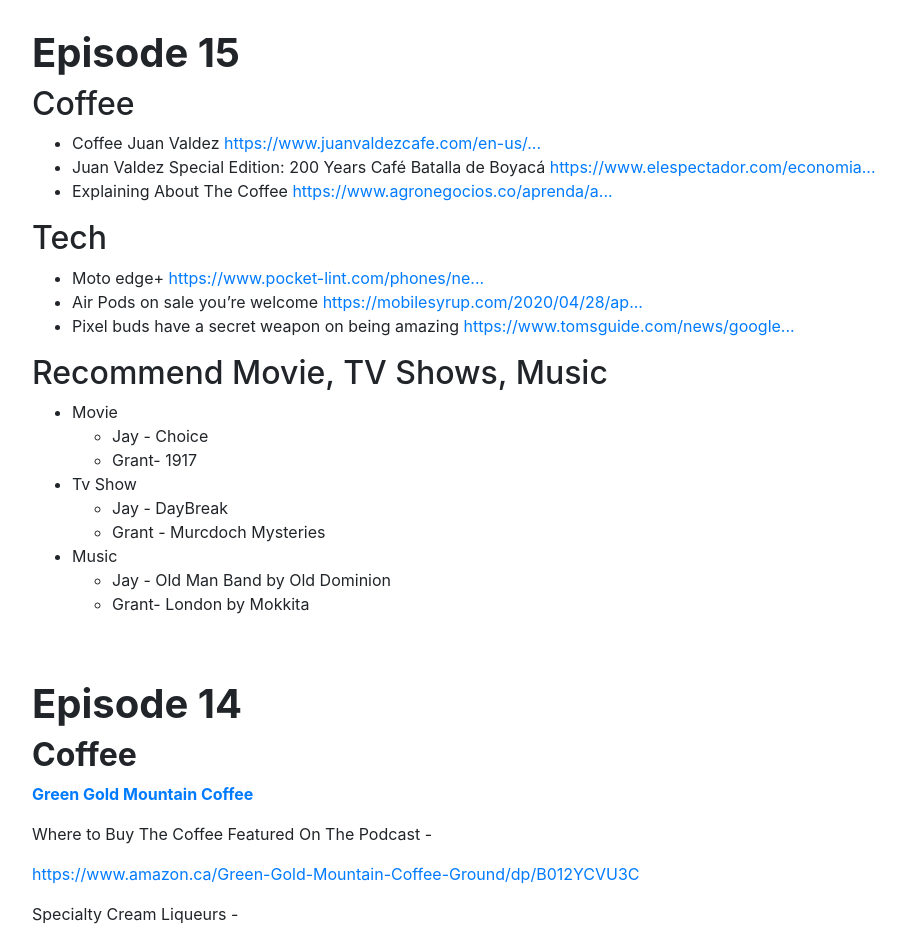
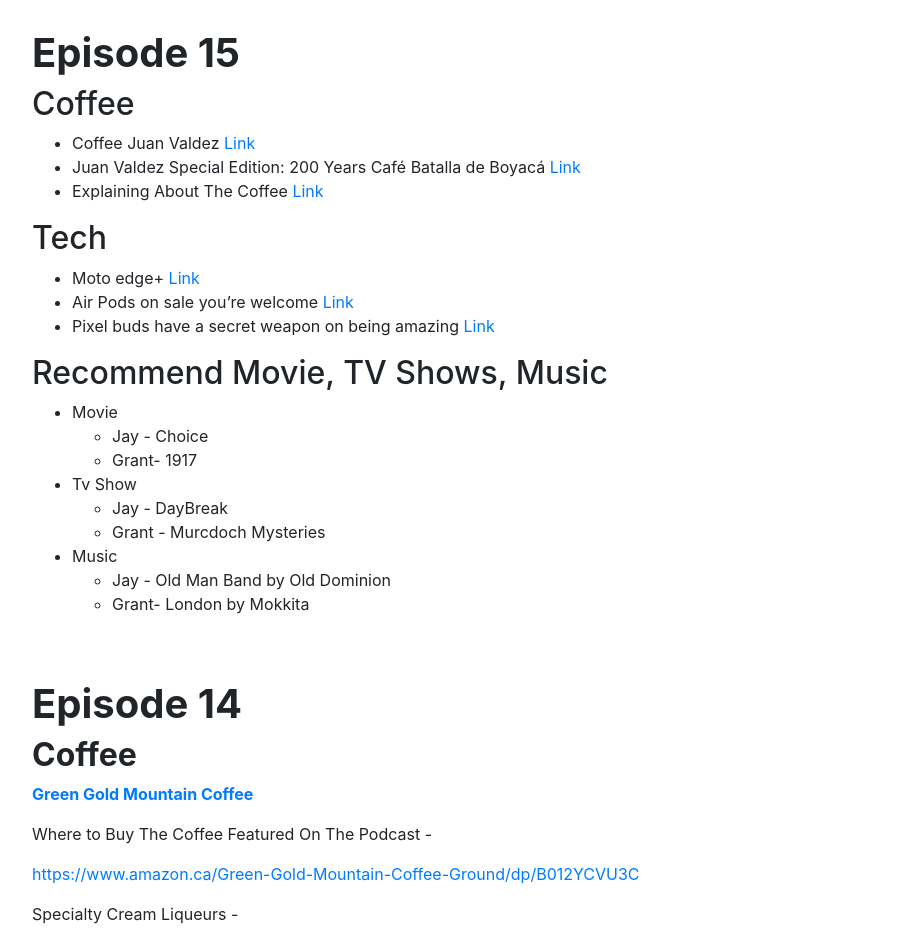
Before and after one commit to TBIACS/TBIACS.github.io, a plain HTML site: page links.html in a window 1280 px wide. Shown: the part 1100-2030 px from the top of the page, without its empty margins (53-959 px from the left). Drawn offline with nearby package versions, Linux system fonts and the light colour scheme; a web font is replaced by a local one.

Commit message:
EP 15 - Update Links

```diff
--- a/links.html
+++ b/links.html
@@ -124,21 +124,16 @@
                 <h1><strong>Episode 15</strong></h1>
                 <h2>Coffee</h2>
                 <ul>
-                    <li>Coffee Juan Valdez <a dir="auto" spellcheck="false" href="https://www.youtube.com/redirect?q=https%3A%2F%2Fwww.juanvaldezcafe.com%2Fen-us%2Fproducts%2F&amp;redir_token=Z9rtxdNmcOInlpCf2UOAd7GTsi58MTU4OTQ5ODEyNkAxNTg5NDExNzI2&amp;event=video_description&amp;v=e-buh7RShU8"
-                            target="_blank" rel="nofollow noopener">https://www.juanvaldezcafe.com/en-us/...</a></li>
-                    <li>Juan Valdez Special Edition: 200 Years Caf&eacute; Batalla de Boyac&aacute; <a dir="auto" spellcheck="false" href="https://www.youtube.com/redirect?q=https%3A%2F%2Fwww.elespectador.com%2Feconomia%2Fjuan-valdez-lanza-edicion-especial-de-cafe-para-conmemorar-la-batalla-de-boyaca-articulo-871687&amp;redir_token=Z9rtxdNmcOInlpCf2UOAd7GTsi58MTU4OTQ5ODEyNkAxNTg5NDExNzI2&amp;event=video_description&amp;v=e-buh7RShU8"
-                            target="_blank" rel="nofollow noopener">https://www.elespectador.com/economia...</a></li>
-                    <li>Explaining About The Coffee <a dir="auto" spellcheck="false" href="https://www.youtube.com/redirect?q=https%3A%2F%2Fwww.agronegocios.co%2Faprenda%2Fasi-es-la-nueva-edicion-especial-200-anos-cafe-batalla-de-boyaca-de-juan-valdez-2886678&amp;redir_token=Z9rtxdNmcOInlpCf2UOAd7GTsi58MTU4OTQ5ODEyNkAxNTg5NDExNzI2&amp;event=video_description&amp;v=e-buh7RShU8"
-                            target="_blank" rel="nofollow noopener">https://www.agronegocios.co/aprenda/a...</a></li>
+                    <li>Coffee Juan Valdez <a dir="auto" spellcheck="false" href="https://www.juanvaldezcafe.com/en-us/products/" target="_blank" rel="nofollow noopener">Link</a></li>
+                    <li>Juan Valdez Special Edition: 200 Years Caf&eacute; Batalla de Boyac&aacute; <a dir="auto" spellcheck="false" href="https://www.elespectador.com/economia/juan-valdez-lanza-edicion-especial-de-cafe-para-conmemorar-la-batalla-de-boyaca-articulo-871687"
+                            target="_blank" rel="nofollow noopener">Link</a></li>
+                    <li>Explaining About The Coffee <a dir="auto" spellcheck="false" href="https://www.agronegocios.co/aprenda/asi-es-la-nueva-edicion-especial-200-anos-cafe-batalla-de-boyaca-de-juan-valdez-2886678" target="_blank" rel="nofollow noopener">Link</a></li>
                 </ul>
                 <h2>Tech</h2>
                 <ul>
-                    <li>Moto edge+ <a dir="auto" spellcheck="false" href="https://www.youtube.com/redirect?q=https%3A%2F%2Fwww.pocket-lint.com%2Fphones%2Fnews%2Fmotorola%2F151365-motorola-edge-plus-pro-max-release-date-specs-features-news&amp;redir_token=Z9rtxdNmcOInlpCf2UOAd7GTsi58MTU4OTQ5ODEyNkAxNTg5NDExNzI2&amp;event=video_description&amp;v=e-buh7RShU8"
-                            target="_blank" rel="nofollow noopener">https://www.pocket-lint.com/phones/ne...</a></li>
-                    <li>Air Pods on sale you&rsquo;re welcome <a dir="auto" spellcheck="false" href="https://www.youtube.com/redirect?q=https%3A%2F%2Fmobilesyrup.com%2F2020%2F04%2F28%2Fapple-airpods-sale-visions-electronics-canada%2F&amp;redir_token=Z9rtxdNmcOInlpCf2UOAd7GTsi58MTU4OTQ5ODEyNkAxNTg5NDExNzI2&amp;event=video_description&amp;v=e-buh7RShU8"
-                            target="_blank" rel="nofollow noopener">https://mobilesyrup.com/2020/04/28/ap...</a></li>
-                    <li>Pixel buds have a secret weapon on being amazing <a dir="auto" spellcheck="false" href="https://www.youtube.com/redirect?q=https%3A%2F%2Fwww.tomsguide.com%2Fnews%2Fgoogle-pixel-buds-2-getting-this-secret-weapon-to-beat-airpods-pro&amp;redir_token=Z9rtxdNmcOInlpCf2UOAd7GTsi58MTU4OTQ5ODEyNkAxNTg5NDExNzI2&amp;event=video_description&amp;v=e-buh7RShU8"
-                            target="_blank" rel="nofollow noopener">https://www.tomsguide.com/news/google...</a></li>
+                    <li>Moto edge+ <a dir="auto" spellcheck="false" href="https://www.pocket-lint.com/phones/news/motorola/151365-motorola-edge-plus-pro-max-release-date-specs-features-news" target="_blank" rel="nofollow noopener">Link</a></li>
+                    <li>Air Pods on sale you&rsquo;re welcome <a dir="auto" spellcheck="false" href="https://mobilesyrup.com/2020/04/28/apple-airpods-sale-visions-electronics-canada/" target="_blank" rel="nofollow noopener">Link</a></li>
+                    <li>Pixel buds have a secret weapon on being amazing <a dir="auto" spellcheck="false" href="https://www.tomsguide.com/news/google-pixel-buds-2-getting-this-secret-weapon-to-beat-airpods-pro" target="_blank" rel="nofollow noopener">Link</a></li>
                 </ul>
                 <h2>Recommend Movie, TV Shows, Music&nbsp;</h2>
                 <ul>
```
